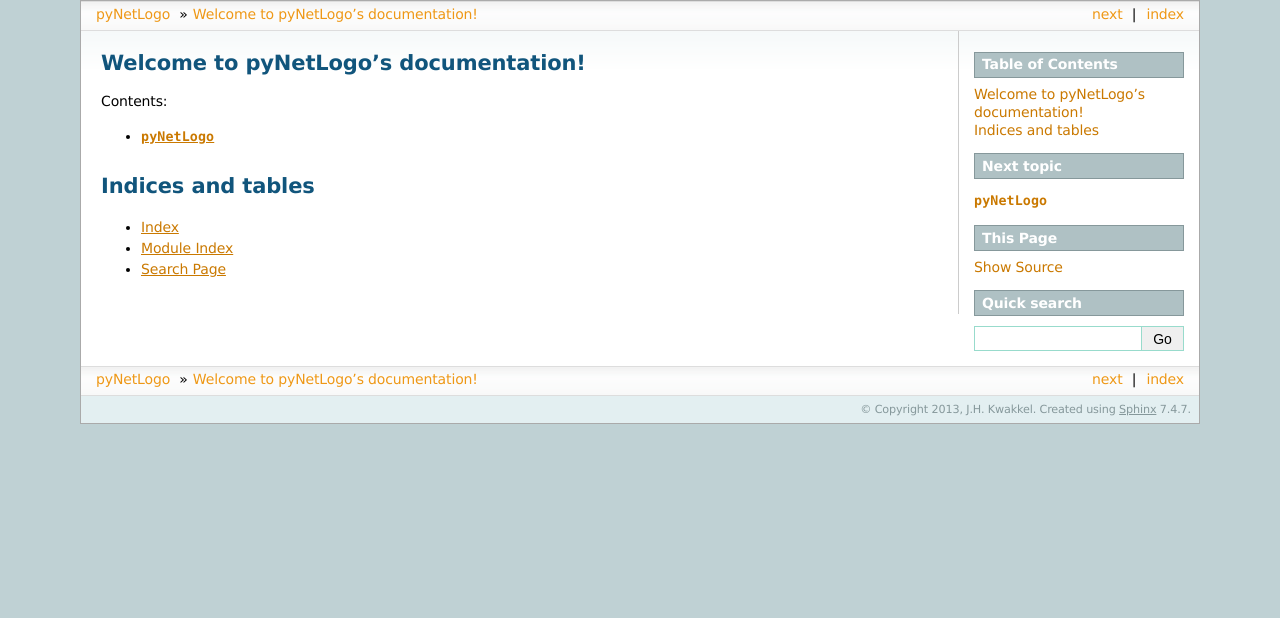
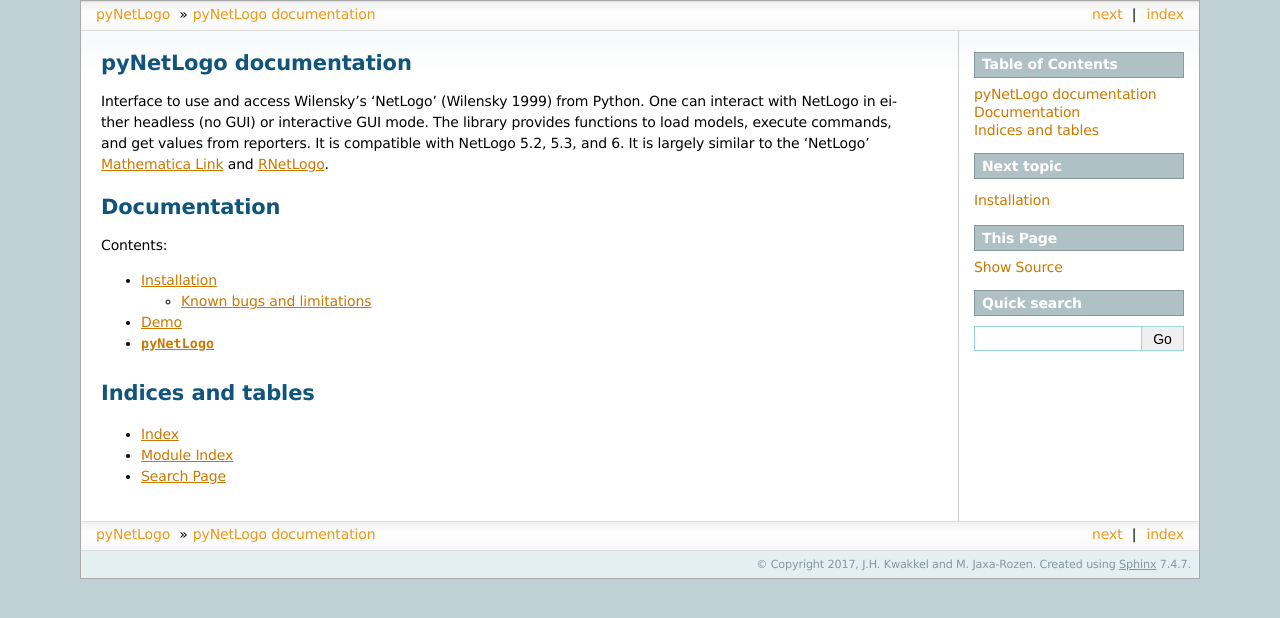
Before and after one commit to quaquel/pyNetLogo, a Sphinx documentation site: the page built from docs/source/index.rst, in a window 1280 px wide. Shown: the top 618 px of the page. Built offline with Sphinx 7.4.7, drawn with Linux system fonts in a browser that asks for light colours; formulas are drawn with MathJax 3.

```diff
--- a/docs/source/conf.py
+++ b/docs/source/conf.py
@@ -44,7 +44,7 @@ master_doc = 'index'
 
 # General information about the project.
 project = u'pyNetLogo'
-copyright = u'2013, J.H. Kwakkel'
+copyright = u'2017, J.H. Kwakkel and M. Jaxa-Rozen'
 
 # The version info for the project you're documenting, acts as replacement for
 # |version| and |release|, also used in various other places throughout the
--- a/docs/source/index.rst
+++ b/docs/source/index.rst
@@ -3,14 +3,27 @@
    You can adapt this file completely to your liking, but it should at least
    contain the root `toctree` directive.
 
-Welcome to pyNetLogo's documentation!
-=====================================
+pyNetLogo documentation
+=======================
+
+Interface to use and access Wilensky's 'NetLogo' (Wilensky 1999) from Python.
+One can interact with NetLogo in either headless (no GUI) or interactive GUI
+mode. The library provides functions to load models, execute commands, and
+get values from reporters. It is compatible with NetLogo 5.2, 5.3, and 6.
+It is largely similar to the 'NetLogo' `Mathematica Link <https://github.com/NetLogo/Mathematica-Link>`_
+and `RNetLogo <https://cran.r-project.org/web/packages/RNetLogo/index.html>`_.
+
+
+Documentation
+=============
 
 Contents:
 
 .. toctree::
    :maxdepth: 2
 
+   install.rst
+   demo.rst
    ./_docs/pyNetLogo.rst
 
 
```
Also changed, not shown: docs/source/demo.rst (added, +7 -0 lines), docs/source/install.rst (added, +25 -0 lines).
